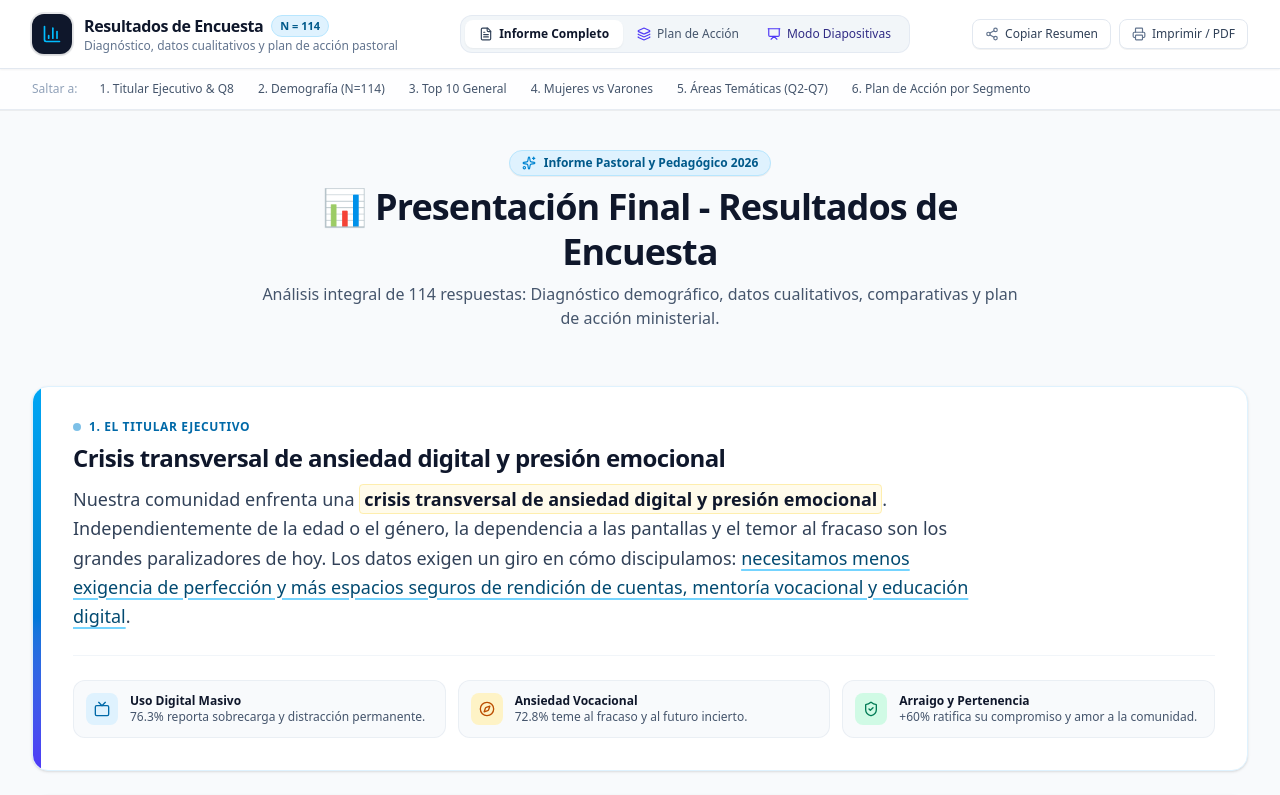
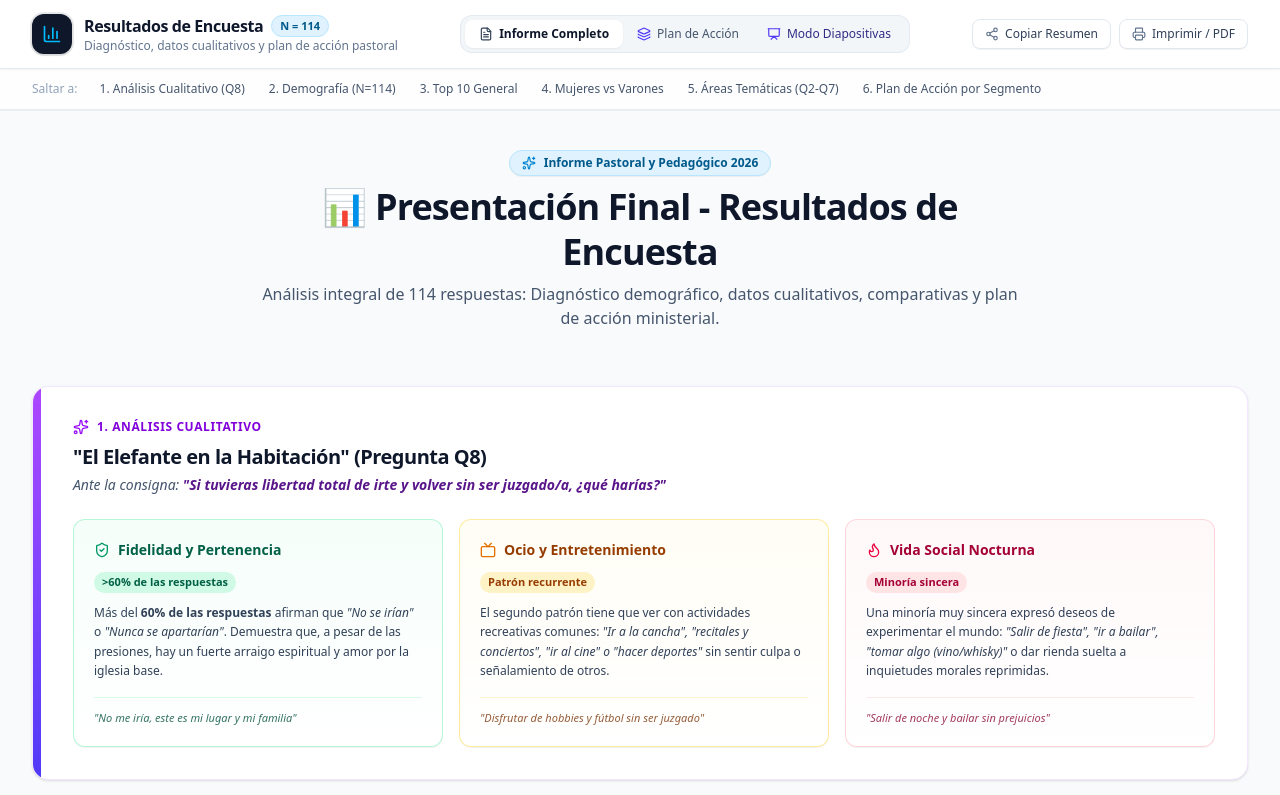
Before and after one commit to marcosmontanaro-ui/Marcos, a React (Vite) app: page / in a window 1280 px wide. Shown: the top 795 px of the page. Built offline with nearby package versions, Linux system fonts and the light colour scheme.

Commit message:
refactor: update executive summary and presentation layout
Renamed "Titular Ejecutivo" to "Análisis Cualitativo" and replaced the static summary box with a metrics grid to provide a clearer overview of the data.

```diff
--- a/src/App.tsx
+++ b/src/App.tsx
@@ -50,7 +50,7 @@ export default function App() {
   };
 
   const navSections = [
-    { id: 'resumen', label: '1. Titular Ejecutivo & Q8' },
+    { id: 'resumen', label: '1. Análisis Cualitativo (Q8)' },
     { id: 'demografia', label: '2. Demografía (N=114)' },
     { id: 'top10', label: '3. Top 10 General' },
     { id: 'comparativa', label: '4. Mujeres vs Varones' },
--- a/src/components/ExecutiveSummary.tsx
+++ b/src/components/ExecutiveSummary.tsx
@@ -18,62 +18,13 @@ export const ExecutiveSummary: React.FC = () => {
 
   return (
     <section id="resumen" className="space-y-6">
-      {/* 1. EL TITULAR EJECUTIVO */}
-      <div className="relative overflow-hidden rounded-2xl bg-white border border-sky-100 shadow-sm transition-all hover:shadow-md">
-        <div className="absolute top-0 left-0 bottom-0 w-2 bg-gradient-to-b from-sky-500 via-sky-600 to-indigo-600"></div>
-        <div className="p-6 sm:p-8 pl-8 sm:pl-10">
-          <div className="flex items-center gap-2 text-sky-700 text-xs font-bold uppercase tracking-wider mb-2">
-            <span className="w-2 h-2 rounded-full bg-sky-600 animate-pulse"></span>
-            1. El Titular Ejecutivo
-          </div>
-          <h2 className="text-xl sm:text-2xl font-extrabold text-slate-900 tracking-tight leading-tight mb-3">
-            Crisis transversal de ansiedad digital y presión emocional
-          </h2>
-          <p className="text-slate-700 text-base sm:text-lg leading-relaxed max-w-4xl font-normal">
-            Nuestra comunidad enfrenta una <strong className="font-semibold text-slate-900 bg-amber-50 px-1 py-0.5 rounded border border-amber-200/60">crisis transversal de ansiedad digital y presión emocional</strong>. Independientemente de la edad o el género, la dependencia a las pantallas y el temor al fracaso son los grandes paralizadores de hoy. Los datos exigen un giro en cómo discipulamos: <span className="font-medium text-sky-900 underline decoration-sky-300 decoration-2 underline-offset-4">necesitamos menos exigencia de perfección y más espacios seguros de rendición de cuentas, mentoría vocacional y educación digital</span>.
-          </p>
-
-          <div className="grid grid-cols-1 md:grid-cols-3 gap-3 mt-6 pt-6 border-t border-slate-100">
-            <div className="flex items-start gap-3 p-3 rounded-xl bg-slate-50 border border-slate-200/60">
-              <div className="p-2 rounded-lg bg-sky-100 text-sky-700 shrink-0">
-                <Tv className="w-4 h-4" />
-              </div>
-              <div>
-                <div className="text-xs font-semibold text-slate-900">Uso Digital Masivo</div>
-                <div className="text-xs text-slate-600">76.3% reporta sobrecarga y distracción permanente.</div>
-              </div>
-            </div>
-
-            <div className="flex items-start gap-3 p-3 rounded-xl bg-slate-50 border border-slate-200/60">
-              <div className="p-2 rounded-lg bg-amber-100 text-amber-700 shrink-0">
-                <Compass className="w-4 h-4" />
-              </div>
-              <div>
-                <div className="text-xs font-semibold text-slate-900">Ansiedad Vocacional</div>
-                <div className="text-xs text-slate-600">72.8% teme al fracaso y al futuro incierto.</div>
-              </div>
-            </div>
-
-            <div className="flex items-start gap-3 p-3 rounded-xl bg-slate-50 border border-slate-200/60">
-              <div className="p-2 rounded-lg bg-emerald-100 text-emerald-700 shrink-0">
-                <ShieldCheck className="w-4 h-4" />
-              </div>
-              <div>
-                <div className="text-xs font-semibold text-slate-900">Arraigo y Pertenencia</div>
-                <div className="text-xs text-slate-600">+60% ratifica su compromiso y amor a la comunidad.</div>
-              </div>
-            </div>
-          </div>
-        </div>
-      </div>
-
-      {/* 2. ANÁLISIS CUALITATIVO Q8: EL ELEFANTE EN LA HABITACIÓN */}
+      {/* 1. ANÁLISIS CUALITATIVO Q8: EL ELEFANTE EN LA HABITACIÓN */}
       <div className="relative overflow-hidden rounded-2xl bg-white border border-purple-100 shadow-sm">
         <div className="absolute top-0 left-0 bottom-0 w-2 bg-gradient-to-b from-purple-500 to-indigo-600"></div>
         <div className="p-6 sm:p-8 pl-8 sm:pl-10">
           <div className="flex items-center gap-2 text-purple-700 text-xs font-bold uppercase tracking-wider mb-2">
             <Sparkles className="w-4 h-4 text-purple-600" />
-            2. Análisis Cualitativo
+            1. Análisis Cualitativo
           </div>
           <h3 className="text-lg sm:text-xl font-bold text-slate-900 tracking-tight mb-1">
             "El Elefante en la Habitación" (Pregunta Q8)
@@ -143,7 +94,7 @@ export const ExecutiveSummary: React.FC = () => {
         </div>
       </div>
 
-      {/* 3. ALERTAS CRÍTICAS */}
+      {/* 2. ALERTAS CRÍTICAS */}
       <div className="grid grid-cols-1 md:grid-cols-2 gap-4">
         {/* Alerta 1: Varones y Pureza */}
         <div className="rounded-2xl bg-rose-50/80 border border-rose-200 p-6 shadow-2xs transition-all hover:bg-rose-50">
--- a/src/components/PresentationMode.tsx
+++ b/src/components/PresentationMode.tsx
@@ -128,14 +128,20 @@ export const PresentationMode: React.FC<PresentationModeProps> = ({ isOpen, onCl
                 Análisis integral de 114 respuestas: Diagnóstico, datos cualitativos y plan de acción ministerial.
               </p>
 
-              {/* Highlight Box */}
-              <div className="p-6 rounded-2xl bg-gradient-to-r from-slate-900 to-slate-800 border border-slate-700/80 text-left max-w-3xl mx-auto shadow-2xl mt-8">
-                <div className="text-xs font-bold text-sky-400 uppercase tracking-wider mb-2">
-                  El Titular Ejecutivo
+              {/* Metrics Summary Grid */}
+              <div className="grid grid-cols-1 sm:grid-cols-3 gap-4 max-w-3xl mx-auto mt-8">
+                <div className="p-5 rounded-2xl bg-slate-900/90 border border-slate-800 text-center">
+                  <div className="text-3xl font-extrabold text-sky-400">114</div>
+                  <div className="text-xs text-slate-400 mt-1 font-medium">Respuestas Totales</div>
                 </div>
-                <p className="text-base sm:text-lg text-slate-200 leading-relaxed">
-                  "Nuestra comunidad enfrenta una <strong className="text-amber-300">crisis transversal de ansiedad digital y presión emocional</strong>. El temor al fracaso y las pantallas paralizan hoy más que nunca. Necesitamos menos exigencia de perfección y más espacios seguros de rendición de cuentas."
-                </p>
+                <div className="p-5 rounded-2xl bg-slate-900/90 border border-slate-800 text-center">
+                  <div className="text-3xl font-extrabold text-indigo-400">16</div>
+                  <div className="text-xs text-slate-400 mt-1 font-medium">Frentes de Conflicto</div>
+                </div>
+                <div className="p-5 rounded-2xl bg-slate-900/90 border border-slate-800 text-center">
+                  <div className="text-3xl font-extrabold text-emerald-400">6</div>
+                  <div className="text-xs text-slate-400 mt-1 font-medium">Segmentos de Acción</div>
+                </div>
               </div>
             </div>
           )}
```
